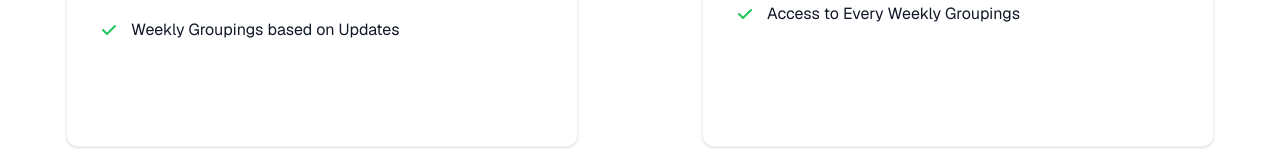
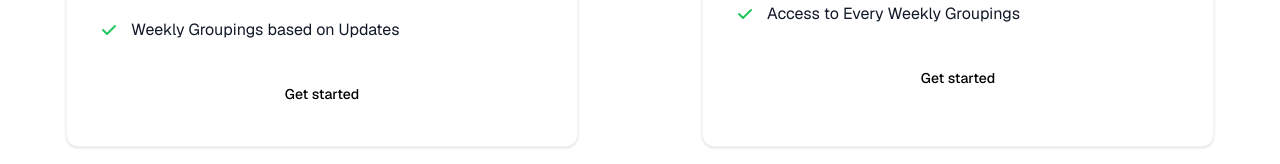
Before and after one commit to BuilderFive/website, a Next.js app: page / in a window 1280 px wide. Shown: the part 1387-1551 px from the top of the page. Built offline with nearby package versions, Linux system fonts and the light colour scheme; no server answers; the database is empty.

Commit message:
text black get started

```diff
--- a/components/Pricing.tsx
+++ b/components/Pricing.tsx
@@ -101,7 +101,7 @@ export default function Pricing() {
             </ul>
             <Link
               href="/free"
-              className="text-white bg-primary-600 hover:bg-primary-700 focus:ring-4 focus:ring-primary-200 font-medium rounded-lg text-sm px-5 py-2.5 text-center dark:text-white  dark:focus:ring-primary-900"
+              className="text-black bg-primary-600 hover:bg-primary-700 focus:ring-4 focus:ring-primary-200 font-medium rounded-lg text-sm px-5 py-2.5 text-center dark:text-white  dark:focus:ring-primary-900"
             >
               Get started
             </Link>
@@ -199,7 +199,7 @@ export default function Pricing() {
             </ul>
             <Link
               href="/premium"
-              className="text-white bg-primary-600 hover:bg-primary-700 focus:ring-4 focus:ring-primary-200 font-medium rounded-lg text-sm px-5 py-2.5 text-center dark:text-white  dark:focus:ring-primary-900"
+              className="text-black bg-primary-600 hover:bg-primary-700 focus:ring-4 focus:ring-primary-200 font-medium rounded-lg text-sm px-5 py-2.5 text-center dark:text-white  dark:focus:ring-primary-900"
             >
               Get started
             </Link>
```
Also changed, not shown: 1 other file (tests, documents, lock files or other folders).
